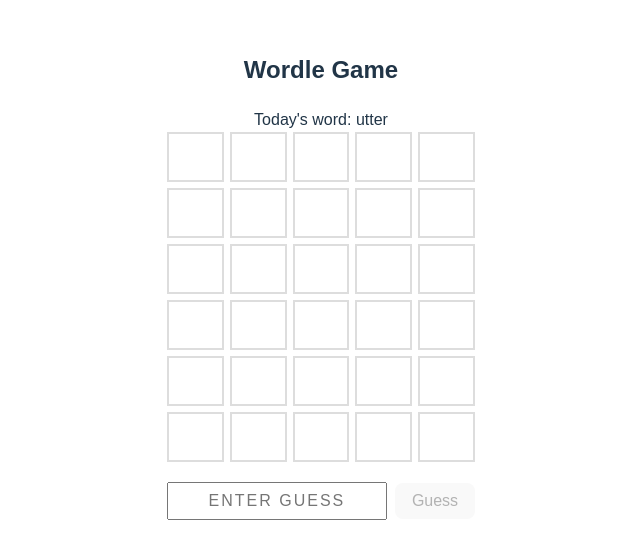
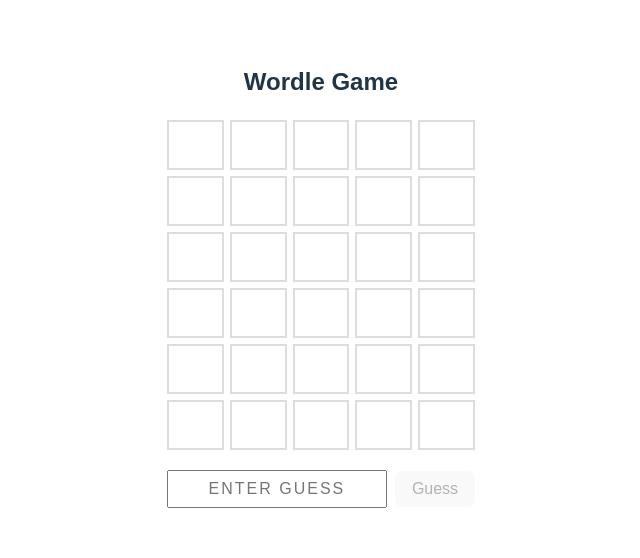
Before and after one commit to fazzplays/gang-games, a Vue app: page / in a window 1280 px wide. Shown: the part 124-682 px from the top of the page, without its empty margins (319-959 px from the left). Built offline with nearby package versions, Linux system fonts and the light colour scheme.

Commit message:
remove print

```diff
--- a/src/components/Hub.vue
+++ b/src/components/Hub.vue
@@ -27,7 +27,6 @@
     <!-- Game board screen -->
     <div v-if="gameStarted && playing" class="game-board">
       <h2>Wordle Game</h2>
-      <div>Today's word: {{ targetWord }}</div>
       <div class="grid">
         <div
           v-for="(row, rowIndex) in maxGuesses"
```
